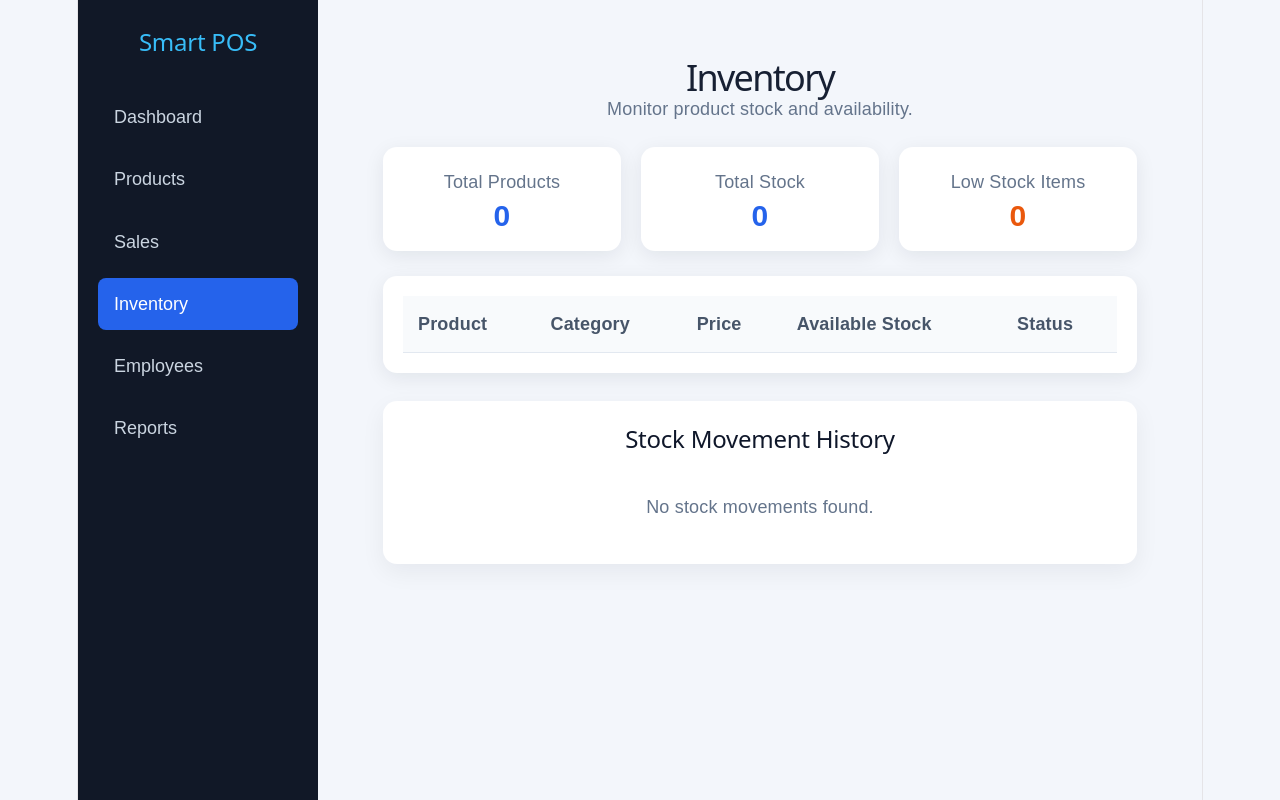
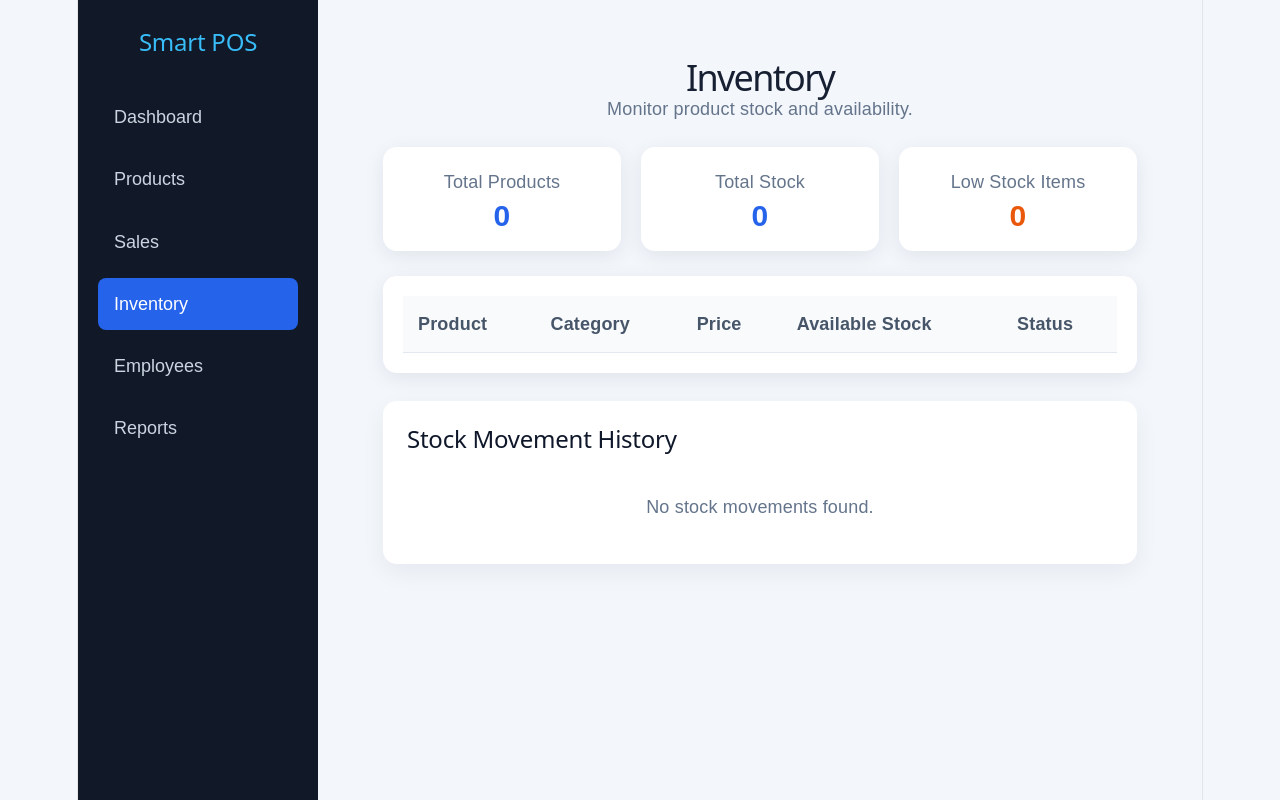
Before and after one commit to kashifmirza11/smart-retail-pos, a React (Vite) app: page / in a window 1280 px wide. Both pictures are taken after a click on the button "Inventory". Built offline with nearby package versions, Linux system fonts and the light colour scheme.

Commit message:
Add clear stock movement history feature

```diff
--- a/src/Inventory.css
+++ b/src/Inventory.css
@@ -144,3 +144,28 @@
   background: #fee2e2;
   color: #dc2626;
 }
+.stock-history-heading {
+  display: flex;
+  justify-content: space-between;
+  align-items: center;
+  margin-bottom: 20px;
+}
+
+.stock-history-heading h2 {
+  margin: 0;
+}
+
+.clear-history-button {
+  border: none;
+  border-radius: 8px;
+  padding: 10px 16px;
+  background: #fee2e2;
+  color: #dc2626;
+  font-weight: 600;
+  cursor: pointer;
+}
+
+.clear-history-button:hover {
+  background: #dc2626;
+  color: white;
+}
--- a/src/Inventory.jsx
+++ b/src/Inventory.jsx
@@ -1,8 +1,11 @@
+import { useState } from "react";
 import "./Inventory.css";
 
 function Inventory() {
   const products = JSON.parse(localStorage.getItem("products")) || [];
-const stockHistory = JSON.parse(localStorage.getItem("stockHistory")) || [];
+ const [stockHistory, setStockHistory] = useState(
+   () => JSON.parse(localStorage.getItem("stockHistory")) || [],
+ );
   const totalProducts = products.length;
 
   const totalStock = products.reduce(
@@ -13,7 +16,16 @@ const stockHistory = JSON.parse(localStorage.getItem("stockHistory")) || [];
   const lowStockProducts = products.filter(
     (product) => Number(product.stock) <= 5,
   ).length;
+const handleClearHistory = () => {
+  const confirmed = window.confirm(
+    "Are you sure you want to clear stock movement history?",
+  );
 
+  if (confirmed) {
+    localStorage.removeItem("stockHistory");
+    setStockHistory([]);
+  }
+};
   return (
     <div className="inventory-page">
       <div className="inventory-header">
@@ -74,7 +86,19 @@ const stockHistory = JSON.parse(localStorage.getItem("stockHistory")) || [];
         </table>
       </div>
       <div className="stock-history">
-        <h2>Stock Movement History</h2>
+        <div className="stock-history-heading">
+          <h2>Stock Movement History</h2>
+
+          {stockHistory.length > 0 && (
+            <button
+              type="button"
+              className="clear-history-button"
+              onClick={handleClearHistory}
+            >
+              Clear History
+            </button>
+          )}
+        </div>
 
         {stockHistory.length === 0 ? (
           <p className="no-stock-history">No stock movements found.</p>
```
